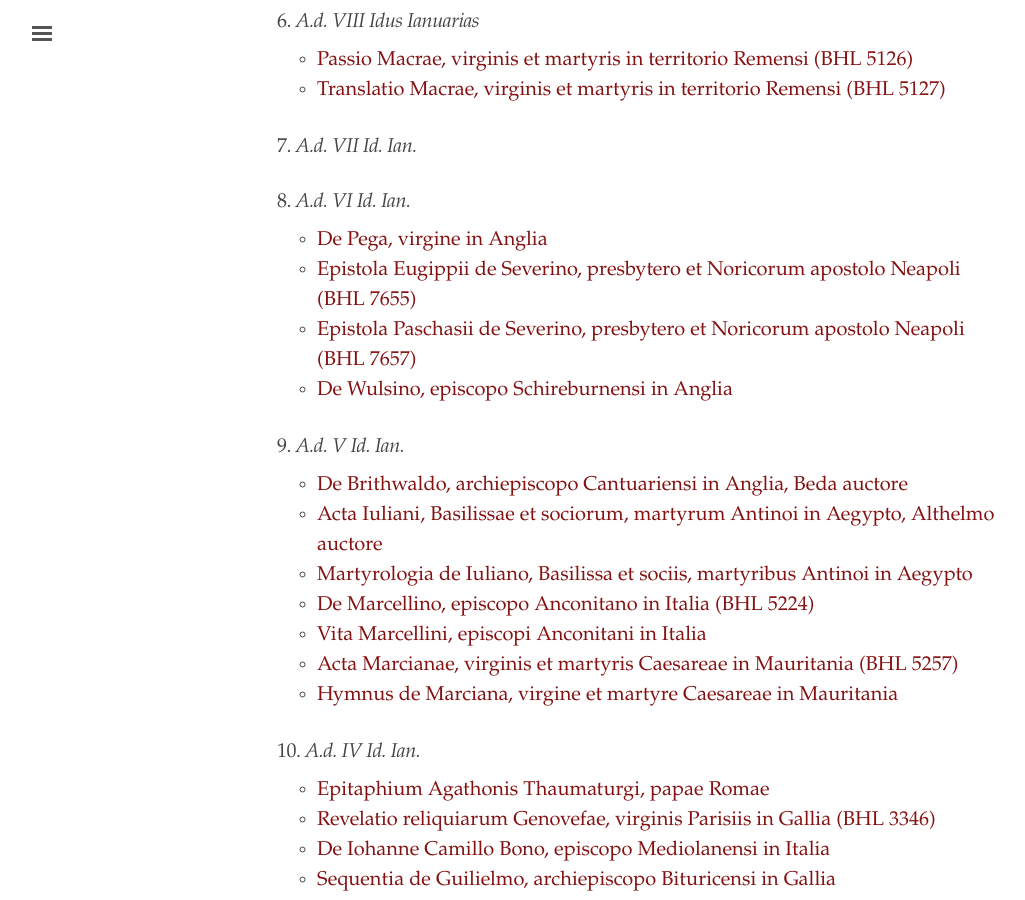
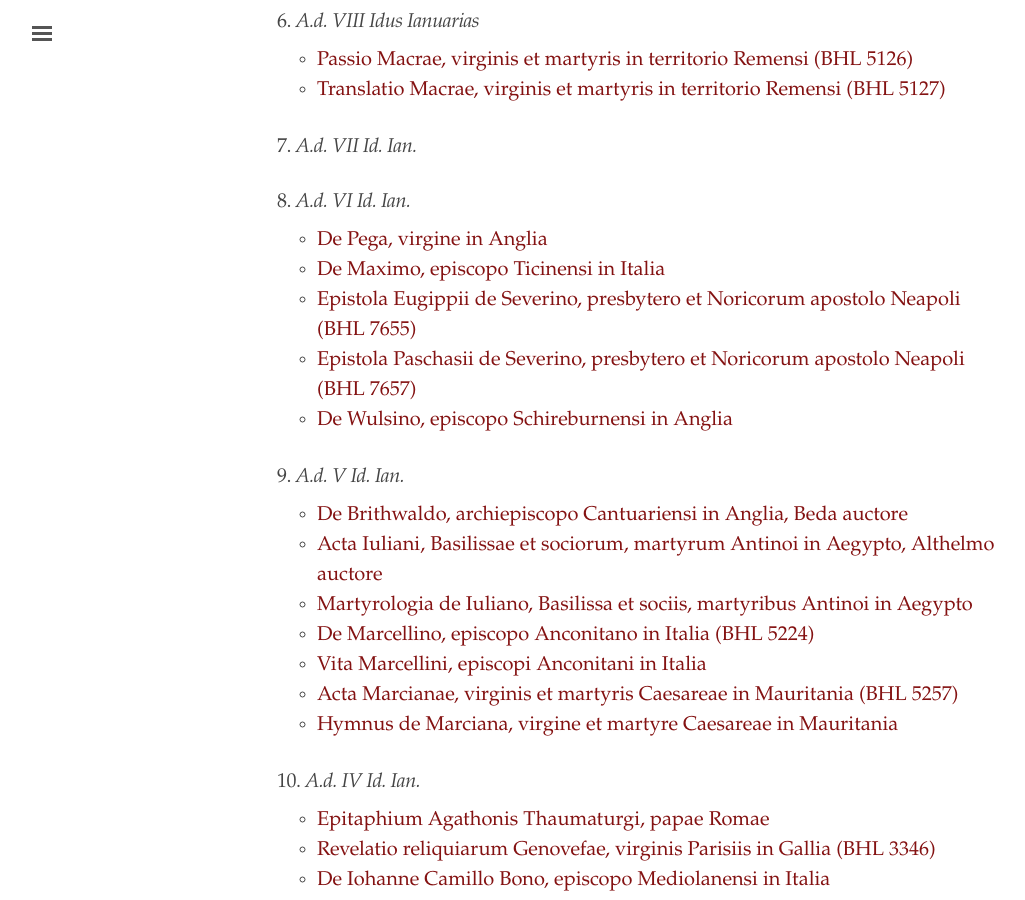
Before and after one commit to cjkoepke1/latin-hagiography, a Jekyll site: the page built from index.md, in a window 1280 px wide and 900 px high, scrolled down 1365 px. Shown: the whole window, without its empty margins (3-1028 px from the left). Built offline with Jekyll 4.4.1, drawn with Linux system fonts in a browser that asks for light colours.

Commit message:
Added De Maximo episcopo Ticinensi

```diff
--- a/index.md
+++ b/index.md
@@ -56,6 +56,7 @@ title: "Latin Hagiography"
 ### 8. *A.d. VI Id. Ian.*
 
 - [De Pega, virgine in Anglia](https://cjkoepke1.github.io/latin-hagiography/texts/de-pega/)
+- [De Maximo, episcopo Ticinensi in Italia](https://cjkoepke1.github.io/latin-hagiography/texts/de-maximo-ticinensi/)
 - [Epistola Eugippii de Severino, presbytero et Noricorum apostolo Neapoli (BHL 7655)](https://cjkoepke1.github.io/latin-hagiography/texts/epistola-eugippii-de-severino/)
 - [Epistola Paschasii de Severino, presbytero et Noricorum apostolo Neapoli (BHL 7657)](https://cjkoepke1.github.io/latin-hagiography/texts/epistola-paschasii-de-severino/)
 - [De Wulsino, episcopo Schireburnensi in Anglia](https://cjkoepke1.github.io/latin-hagiography/texts/de-wulsino/)
```
